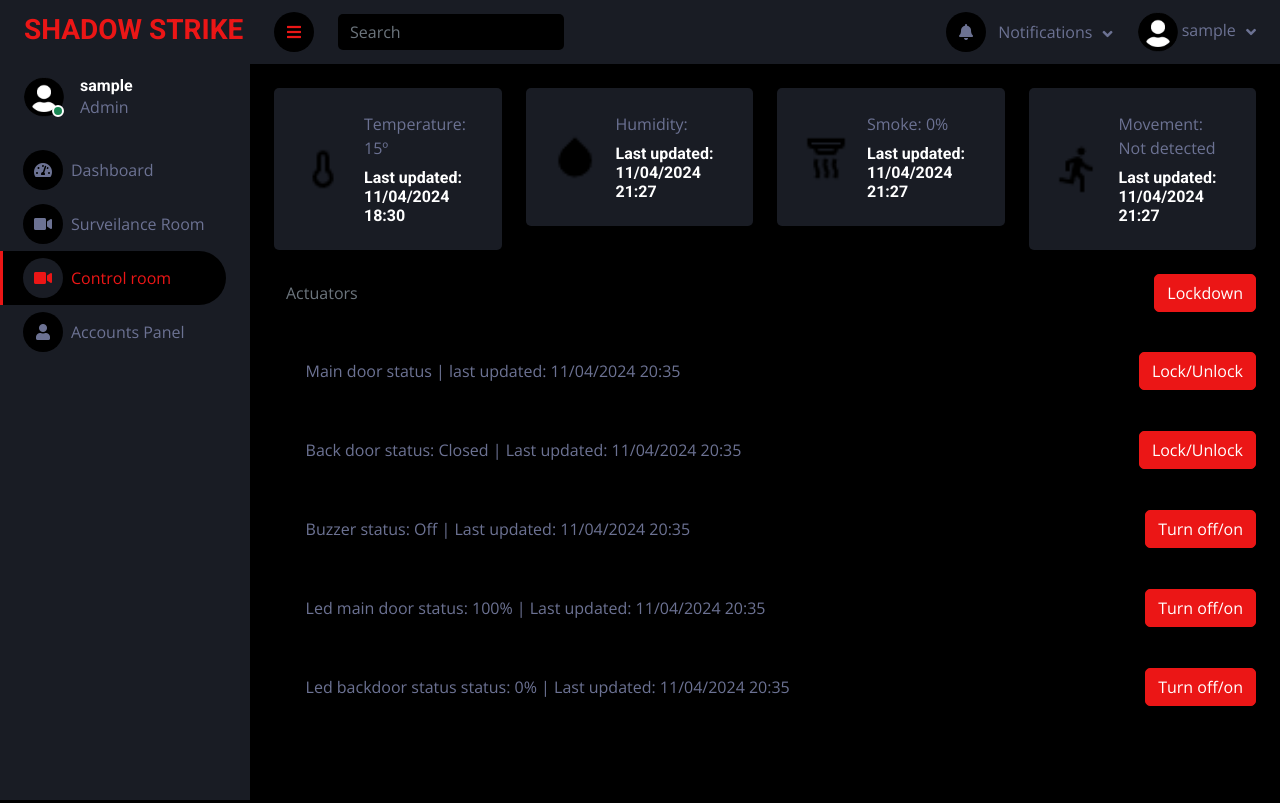
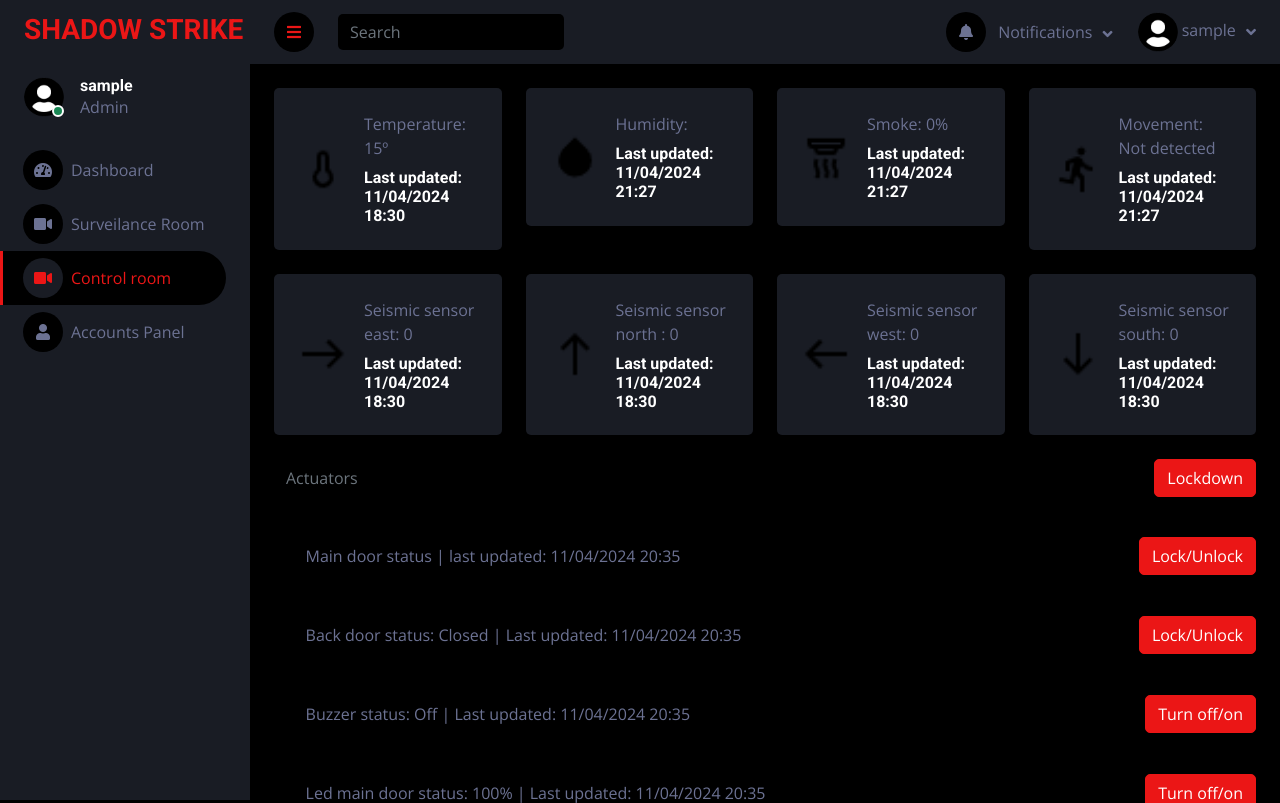
Before and after one commit to Miguel-Lopes/smart-surveillance-service, a PHP site: page /AtuadoresESensores.php in a window 1280 px wide. Shown: the top 803 px of the page. Run offline with PHP 8.4, Linux system fonts and the light colour scheme; the visitor is signed in with stand-in values (Sample User, id 1); some libraries are stand-ins or nearby versions.

Commit message:
Quick fix dos sensores que faltava
Tinha-me esquecido dos sensores sismicos, já está tratado.

```diff
--- a/AtuadoresESensores.php
+++ b/AtuadoresESensores.php
@@ -348,6 +348,50 @@ $nome_Buzzer = file_get_contents("api/sensores_atuadores/Buzzer/nome.txt");
                             </div>
                         </div>
                     </div>
+                    <div class="col-sm-6 col-xl-3">
+                        <div class="bg-secondary rounded d-flex align-items-center justify-content-between p-4">
+                        <img src="Icons/east.png" alt="Humidity"
+                        width="50"
+                        height="50">
+                            <div class="ms-3">
+                                <p class="mb-2">Seismic sensor east: <?php echo $valor_SensorSismicoEste; ?></p>
+                                <h6 class="mb-0">Last updated: <?php echo $data_SensorSismicoEste; ?></h6>
+                            </div>
+                        </div>
+                    </div>
+                    <div class="col-sm-6 col-xl-3">
+                        <div class="bg-secondary rounded d-flex align-items-center justify-content-between p-4">
+                        <img src="Icons/north.png" alt="Humidity"
+                        width="50"
+                        height="50">
+                            <div class="ms-3">
+                            <p class="mb-2">Seismic sensor north : <?php echo $valor_SensorSismicoNorte; ?></p>
+                                <h6 class="mb-0">Last updated: <?php echo $data_SensorSismicoNorte; ?></h6>
+                            </div>
+                        </div>
+                    </div>
+                    <div class="col-sm-6 col-xl-3">
+                        <div class="bg-secondary rounded d-flex align-items-center justify-content-between p-4">
+                        <img src="Icons/west.png" alt="Humidity"
+                        width="50"
+                        height="50"     >
+                            <div class="ms-3">
+                            <p class="mb-2">Seismic sensor west: <?php echo $valor_SensorSismicoOeste; ?></p>
+                                <h6 class="mb-0">Last updated: <?php echo $data_SensorSismicoOeste; ?></h6>
+                            </div>
+                        </div>
+                    </div>
+                    <div class="col-sm-6 col-xl-3">
+                        <div class="bg-secondary rounded d-flex align-items-center justify-content-between p-4">
+                        <img src="Icons/south.png" alt="Humidity"
+                        width="50"
+                        height="50"     >
+                            <div class="ms-3">
+                            <p class="mb-2">Seismic sensor south: <?php echo $valor_SensorSismicoSul; ?></p>
+                                <h6 class="mb-0">Last updated: <?php echo $data_SensorSismicoSul; ?></h6>
+                            </div>
+                        </div>
+                    </div>
                 </div>
             </div>
             <!-- Sale & Revenue End -->
--- a/credentials/2211437/historico.txt
+++ b/credentials/2211437/historico.txt
@@ -19,3 +19,4 @@ Login:#:ASUS-PC:#:2024-04-14 21:05
 FailedLogin:#:ASUS-PC:#:2024-04-14 21:07
 Login:#:ASUS-PC:#:2024-04-14 21:07
 Login:#:ASUS-PC:#:2024-04-14 21:10
+Login:#:ASUS-PC:#:2024-04-14 21:22
```
Also changed, not shown: Icons/east.png (added), Icons/north.png (added), Icons/south.png (added), Icons/west.png (added).
